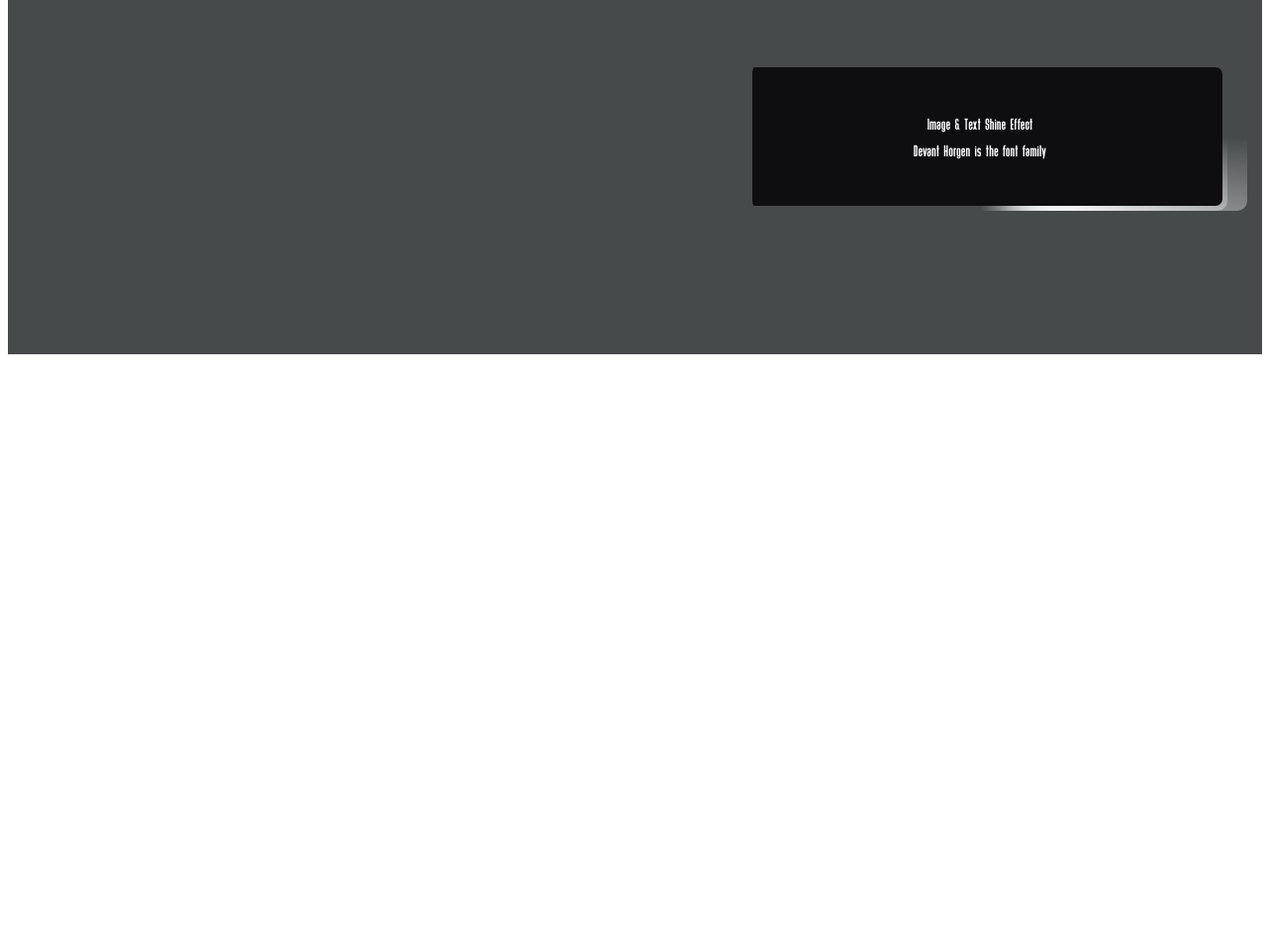
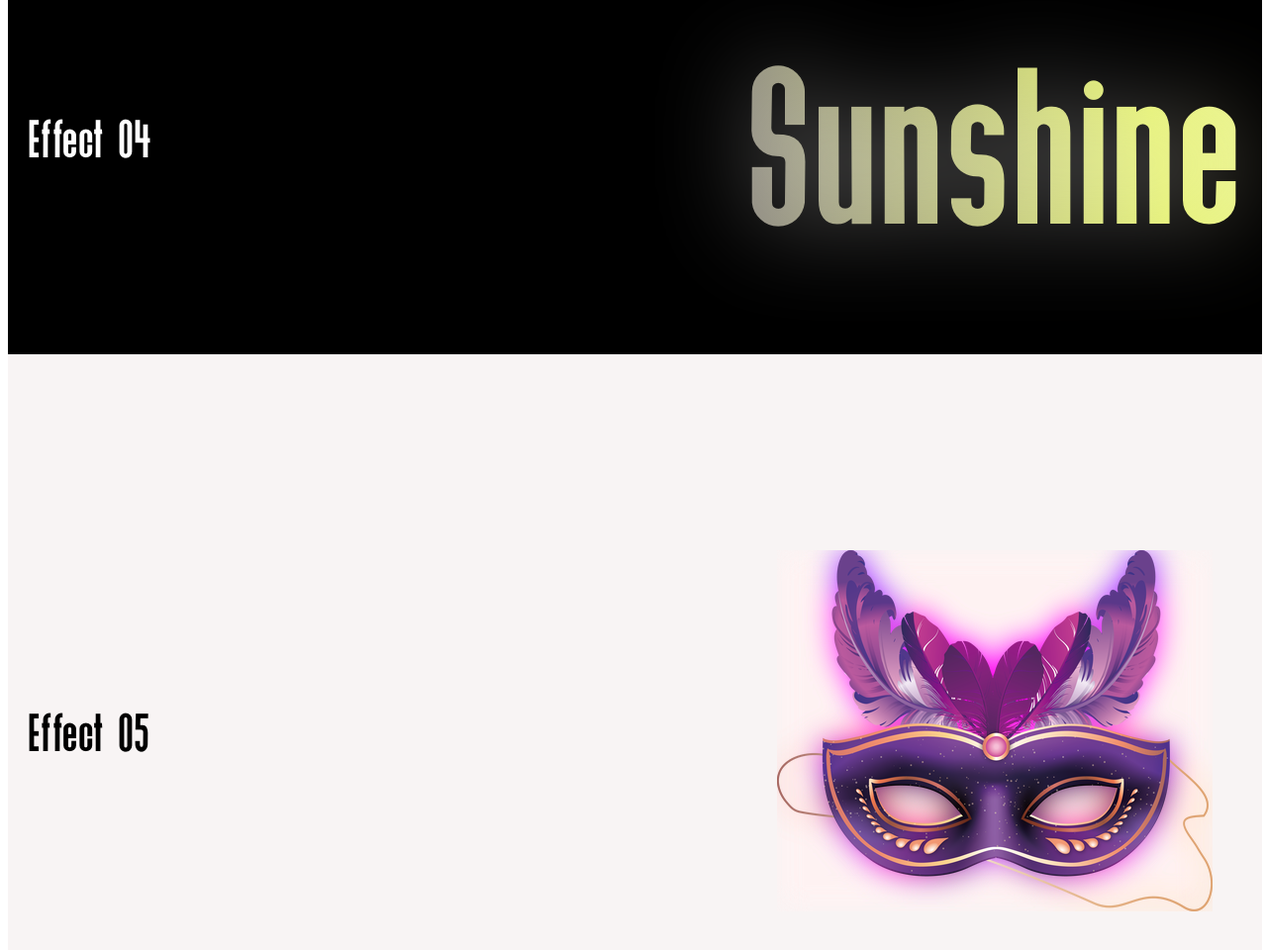
Before and after one commit to DivyaDDev/spread_css_magic, a plain HTML site: page index.html in a window 1280 px wide. Shown: the part 2050-3010 px from the top of the page at 99% size. Before the commit the page ends 2416 px from the top, so only its background shows below. Drawn offline with Linux system fonts and the light colour scheme.

Commit message:
Adding Image Glow and text glow with color

```diff
--- a/index.html
+++ b/index.html
@@ -18,11 +18,17 @@
         <img class="size_width_550" src="./assets/flower.jpeg" alt="Image here, hover me and watch me shine!" />
         <span class="title_03">Effect 03</span>
     </div>
-    <div class="container steel">
-    <div class="animated-border-box-glow">
-        <div class="animated-border-box">
-            <span>Image & Text Shine Effect</span>
-            <span>Devant Horgen is the font family</span>
+    <div class="container black">
+        <span class="title_04">Effect 04</span>
+        <div class="row">
+            <div class="gradient-glow">Sunshine</div>
+            <div class="gradient-glow-blur">Sunshine</div>
+        </div>
+    </div>
+    <div class="container container_75 white">
+        <span class="title_02">Effect 05</span>
+        <div class="mask-image">
+            <img src="./assets/mask.png" />
         </div>
     </div>
 </div>
--- a/styles.css
+++ b/styles.css
@@ -23,6 +23,7 @@
     font-size: 54px;
     padding-right: 20px;
 }
+
 .title_02 {
     position: relative;
     right: 0px;
@@ -31,12 +32,22 @@
     padding-left: 20px;
     color: black;
 }
+
 .title_03 {
     position: relative;
     right: 0px;
     font-family: Devant Horgen, sans-serif;
     font-size: 54px;
     padding-right: 20px;
+    color: white;
+}
+
+.title_04 {
+    position: relative;
+    right: 0px;
+    font-family: Devant Horgen, sans-serif;
+    font-size: 54px;
+    padding-left: 20px;
     color: white;
 }
 
@@ -140,62 +151,51 @@
     box-shadow: 5px 5px 15px 15px white;
 }
 
-.footer {
-    background-color: rgb(234, 55, 55);
-    font-family: Devant Horgen, sans-serif;
-    flex-direction: column;
-    justify-content: space-evenly;
-    font-size: 24px;
+.gradient-glow {
+    background-image: linear-gradient(80deg, hwb(0 50% 48%), rgb(229, 242, 114) 42%, white 85%);
+    -webkit-background-clip: text; /* For Safari/Chrome */
+    background-clip: text; /* For Safari/Chrome */
+    color: transparent;
+    font-family: 'Devant Horgen', sans-serif;
+    font-size: 225px;
+    margin-right: 20px;
+    animation: gradAnimation 5s ease-in-out infinite;
+    background-size: 200% 200%;
+    position: absolute;
 }
 
-.animated-border-box, .animated-border-box-glow{
-    height: 150px;
-    width: 500px;
-    position: absolute;
-    overflow: hidden;
-    z-index: 0;
-    border-radius: 10px;
-    align-items: center;
-    display: flex;
-    font-family: Devant Horgen, sans-serif;
-    flex-direction: column;
-    justify-content: center;
-    color: white;
-    right: 0;
-    gap: 8px;
+.row {
+    display: block;
+}
+.gradient-glow-blur {
+    opacity: .4;
+    filter: blur(50px);
+    transition: opacity .3s;
+    background-image: linear-gradient(80deg,  rgb(248, 246, 244) 42%, rgb(231, 195, 15), rgb(236, 238, 233) 85%);
+    -webkit-background-clip: text; /* For Safari/Chrome */
+    background-clip: text; /* For Safari/Chrome */
+    color: transparent;
+    font-family: 'Devant Horgen', sans-serif;
+    font-size: 225px;
     margin-right: 20px;
+    animation: gradAnimation 5s ease-in-out infinite;
+    background-size: 200% 200%;
 }
 
-  .animated-border-box:before, .animated-border-box-glow:before {
-    content: '';
-    z-index: -2;
-    text-align: center;
-    top: 50%;
-    left: 50%;
-    transform: translate(-50%, -50%) rotate(0deg);
-    position: absolute;
-    width: 99999px;
-    height: 99999px;
-    background-repeat: no-repeat;
-    background-position: 0 0;
-    background-image: conic-gradient(rgba(0,0,0,0), #f1f2f4, rgba(0,0,0,0) 25%);
-    animation: rotate 4s linear infinite;
+.mask-image {
+    background-image: url("./assets/mask.png");
+    margin-right: 50px;
 }
 
-  .animated-border-box:after {
-      content: '';
-      position: absolute;
-      z-index: -1;
-      left: 5px;
-      top: 5px;
-      width: calc(100% - 10px);
-      height: calc(100% - 10px);
-      background: #0e0e11;
-      border-radius: 7px;
+.mask-image img{
+    backdrop-filter: blur(15px) saturate(3);
 }
 
-  @keyframes rotate {
+@keyframes gradAnimation {
+    0% {
+        background-position: 0% 50%;
+    }
     100% {
-          transform: translate(-50%, -50%) rotate(1turn);
+        background-position: 100% 50%;
     }
 }
```
Also changed, not shown: assets/coffee.png (added), assets/mask.png (added), 1 other file. Lines whose indentation alone changed are shown as unchanged.
